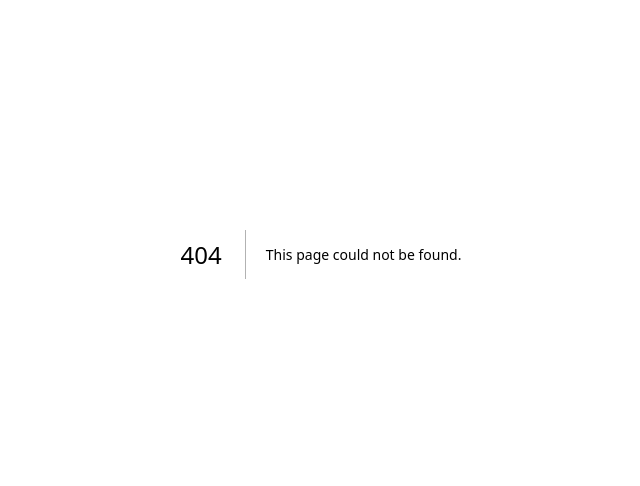
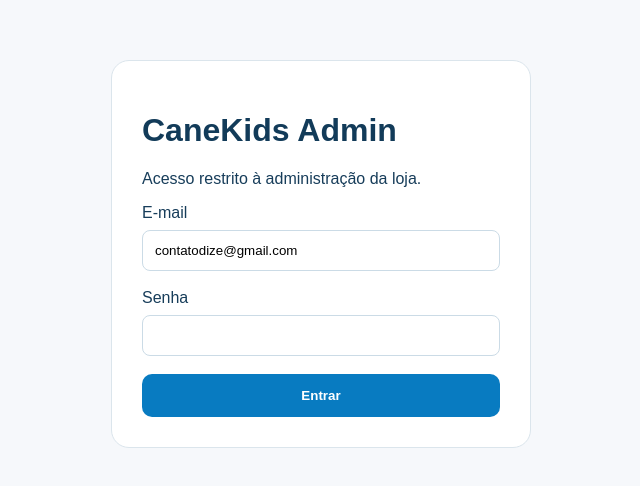
Before and after one commit to contatodize-creator/CaneKids, a Next.js app: page /admin/login in a window 1280 px wide. Before the commit this address had no page. Shown: the part 146-632 px from the top of the page, without its empty margins (319-959 px from the left). Built offline with nearby package versions, Linux system fonts and the light colour scheme; no server answers.

Commit message:
Create admin login page

```diff
--- /dev/null
+++ b/app/admin/login/page.tsx
@@ -0,0 +1,21 @@
+'use client';
+import {useState} from 'react';
+import {useRouter} from 'next/navigation';
+import {supabase} from '../../../lib/supabase';
+export default function AdminLogin(){
+const router=useRouter();
+const [email,setEmail]=useState('contatodize@gmail.com');
+const [password,setPassword]=useState('');
+const [error,setError]=useState('');
+const [loading,setLoading]=useState(false);
+async function submit(e:React.FormEvent<HTMLFormElement>){
+e.preventDefault();setLoading(true);setError('');
+if(!supabase){setError('Conexão indisponível');setLoading(false);return;}
+const result=await supabase.auth.signInWithPassword({email,password});
+if(result.error){setError('E-mail ou senha inválidos');setLoading(false);return;}
+const access=await supabase.rpc('is_admin');
+if(access.error||!access.data){await supabase.auth.signOut();setError('Conta sem autorização administrativa');setLoading(false);return;}
+router.replace('/admin');router.refresh();
+}
+return <main style={{minHeight:'100vh',display:'grid',placeItems:'center',background:'#f6f8fb',padding:20}}><form onSubmit={submit} style={{maxWidth:420,width:'100%',padding:30,background:'#fff',border:'1px solid #dbe5ec',borderRadius:18}}><h1 style={{color:'#123b59'}}>CaneKids Admin</h1><p>Acesso restrito à administração da loja.</p><label>E-mail<input type="email" required value={email} onChange={e=>setEmail(e.target.value)} style={field}/></label><label>Senha<input type="password" required value={password} onChange={e=>setPassword(e.target.value)} style={field}/></label>{error&&<p role="alert" style={{color:'#b42318'}}>{error}</p>}<button disabled={loading} style={{padding:14,background:'#087bc1',color:'#fff',border:0,borderRadius:10,width:'100%',fontWeight:800}}>{loading?'Entrando...':'Entrar'}</button></form></main>}
+const field={display:'block',width:'100%',boxSizing:'border-box' as const,padding:12,border:'1px solid #cbdbe6',borderRadius:8,margin:'8px 0 18px'};
```
